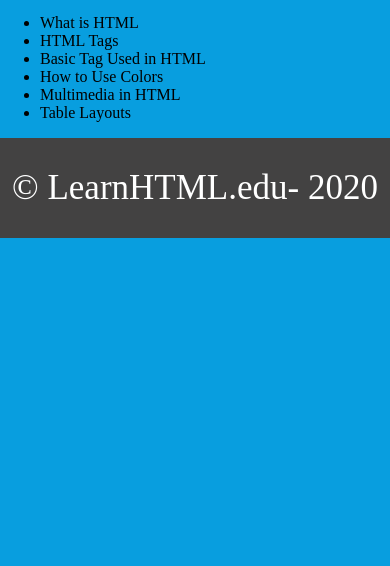
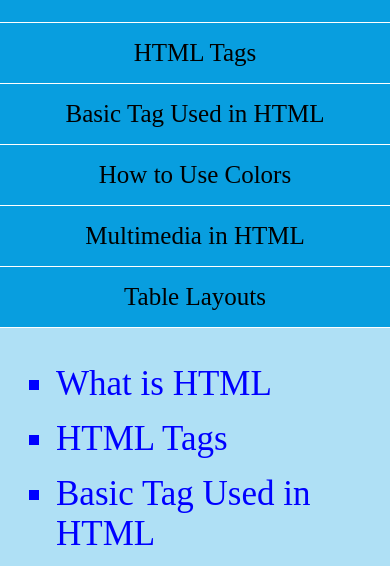
Before and after one commit to sahan026/friend, a plain HTML site: page course.html in a window 390 px wide. Shown: the part 270-836 px from the top of the page. Drawn offline with Linux system fonts and the light colour scheme.

Commit message:
Update cause.css

```diff
--- a/cause.css
+++ b/cause.css
@@ -1,6 +1,8 @@
 body {
-    background-color: rgb(8, 158, 223);
+  background-color: rgb(175, 224, 245);
   margin: 0;
+  height: 100vh;
+  overflow-y: hidden;
 }
 
 .header {
@@ -43,6 +45,71 @@ body {
   background-color: white;
 }
 
+.sidebar {
+  margin: 0;
+  padding: 0;
+  width: 300px;
+  background-color: rgb(8, 158, 223);
+  position: fixed;
+  overflow-y: auto; /* Adds a vertical scrollbar if content overflows */
+}
+
+.sidebar a {
+  display: block;
+  color: black;
+  padding: 16px;
+  text-decoration: none;
+  font-size: 25px;
+  border-bottom: 1px solid white;
+}
+
+.sidebar a.active {
+  background-color: #e9dd81;
+  color: rgb(0, 0, 0);
+}
+
+.sidebar a:hover:not(.active) {
+  background-color: #555;
+  color: white;
+}
+
+div.content {
+  margin-left: 300px;
+  padding: 1px 16px;
+  height: 370px;
+}
+
+@media screen and (max-width: 700px) {
+  .sidebar {
+    width: 100%;
+    height: auto;
+    position: relative;
+  }
+  .sidebar a {
+    float: left;
+  }
+  div.content {
+    margin-left: 0;
+  }
+}
+
+@media screen and (max-width: 400px) {
+  .sidebar a {
+    text-align: center;
+    float: none;
+  }
+}
+
+ul.b {
+  list-style-type: square;
+  font-size: 35px;
+  color: blue;
+}
+
+ul.b li {
+  margin-bottom: 15px;
+}
+
 footer {
   width: 100%;
   height: 100px;
```
Lines whose indentation alone changed are shown as unchanged.
